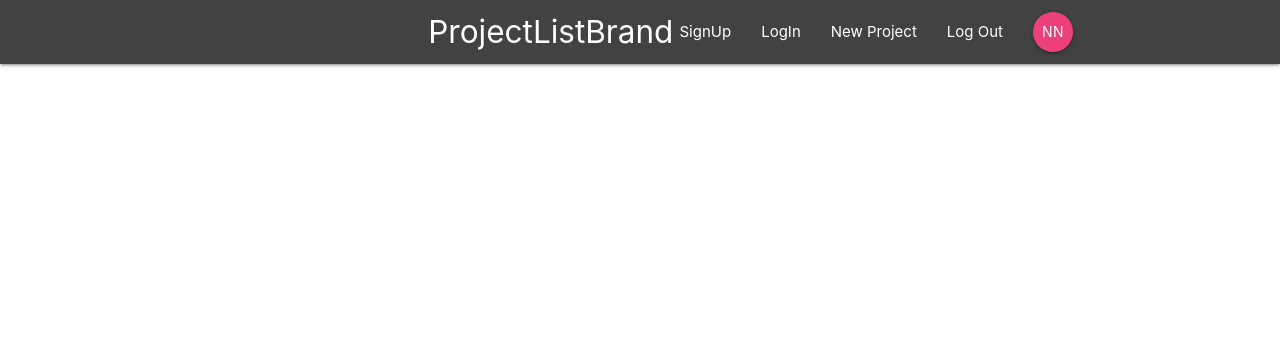
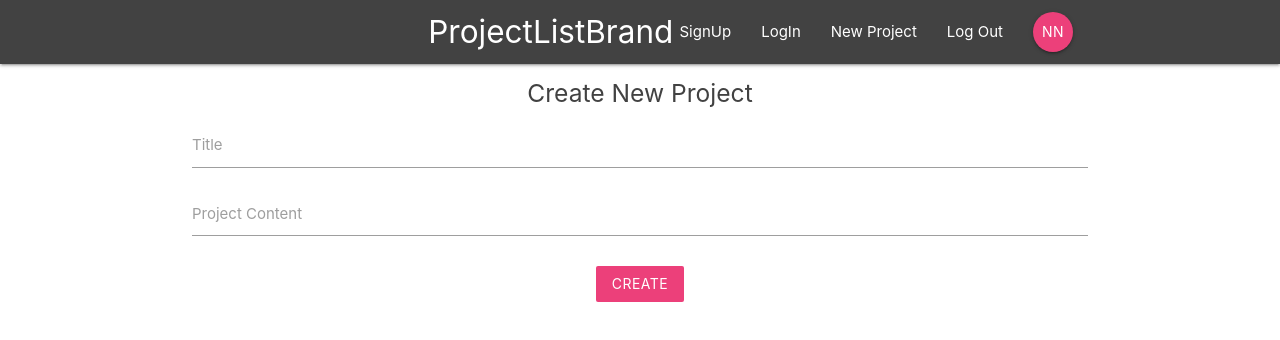
Before and after one commit to Anant147r/ProjectList, a React (Create React App) app: page /create in a window 1280 px wide. Shown: the top 340 px of the page. Built offline with nearby package versions, Linux system fonts and the light colour scheme.

Commit message:
Create Project done

```diff
--- a/src/App.js
+++ b/src/App.js
@@ -5,6 +5,7 @@
 import ProjectDetails from "./Components/projects/ProjectDetails";
 import SignIn from "./Components/auth/SignIn";
 import SignUp from "./Components/auth/SignUp";
+import CreateProject from "./Components/projects/CreateProject";
 function App() {
   return (
     <BrowserRouter>
@@ -15,6 +16,7 @@
           <Route exact path="/project/:id" component={ProjectDetails} />
           <Route exact path="/signin" component={SignIn} />
           <Route exact path="/signup" component={SignUp} />
+          <Route exact path="/create" component={CreateProject} />
         </Switch>
       </div>
     </BrowserRouter>
--- a/src/Components/projects/CreateProject.js
+++ b/src/Components/projects/CreateProject.js
@@ -0,0 +1,39 @@
+import React, { Component } from "react";
+class CreateProject extends Component {
+  state = { title: "", content: "" };
+  handleChange = (e) => {
+    this.setState({ [e.target.id]: e.target.value });
+  };
+  handleSubmit = (e) => {
+    e.preventDefault();
+    console.log(this.state);
+  };
+  render() {
+    return (
+      <div>
+        <div className="container">
+          <form onSubmit={this.handleSubmit} className="white">
+            <h5 className="grey-text text-darken-3">Create New Project</h5>
+            <div className="input-field">
+              <label htmlFor="title">Title</label>
+              <input type="text" id="title" onChange={this.handleChange} />
+            </div>
+            <div className="input-field">
+              <label htmlFor="content">Project Content</label>
+              <textarea
+                id="content"
+                className="materialize-textarea"
+                onChange={this.handleChange}
+              ></textarea>
+            </div>
+            <div className="input-field">
+              <button className="btn pink lighten-1 z-depth-0">Create</button>
+            </div>
+          </form>
+        </div>
+      </div>
+    );
+  }
+}
+
+export default CreateProject;
```
